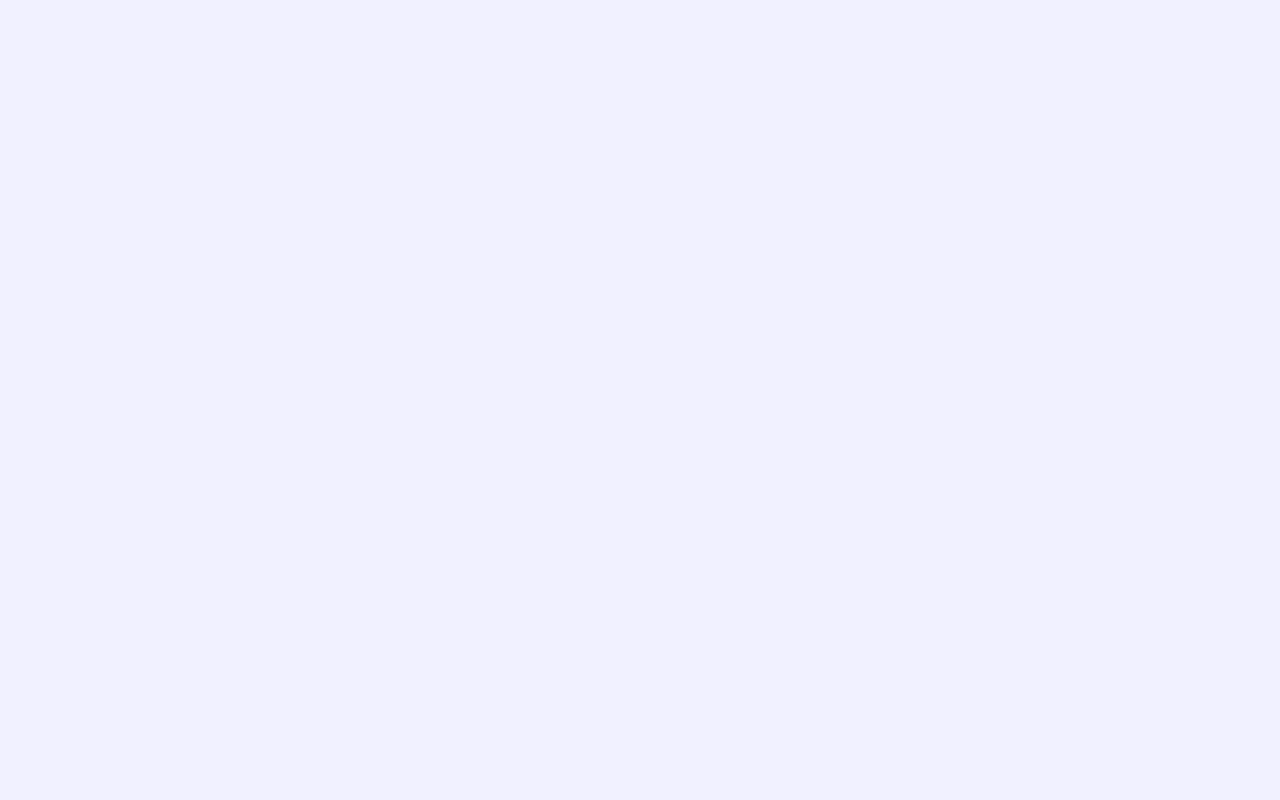
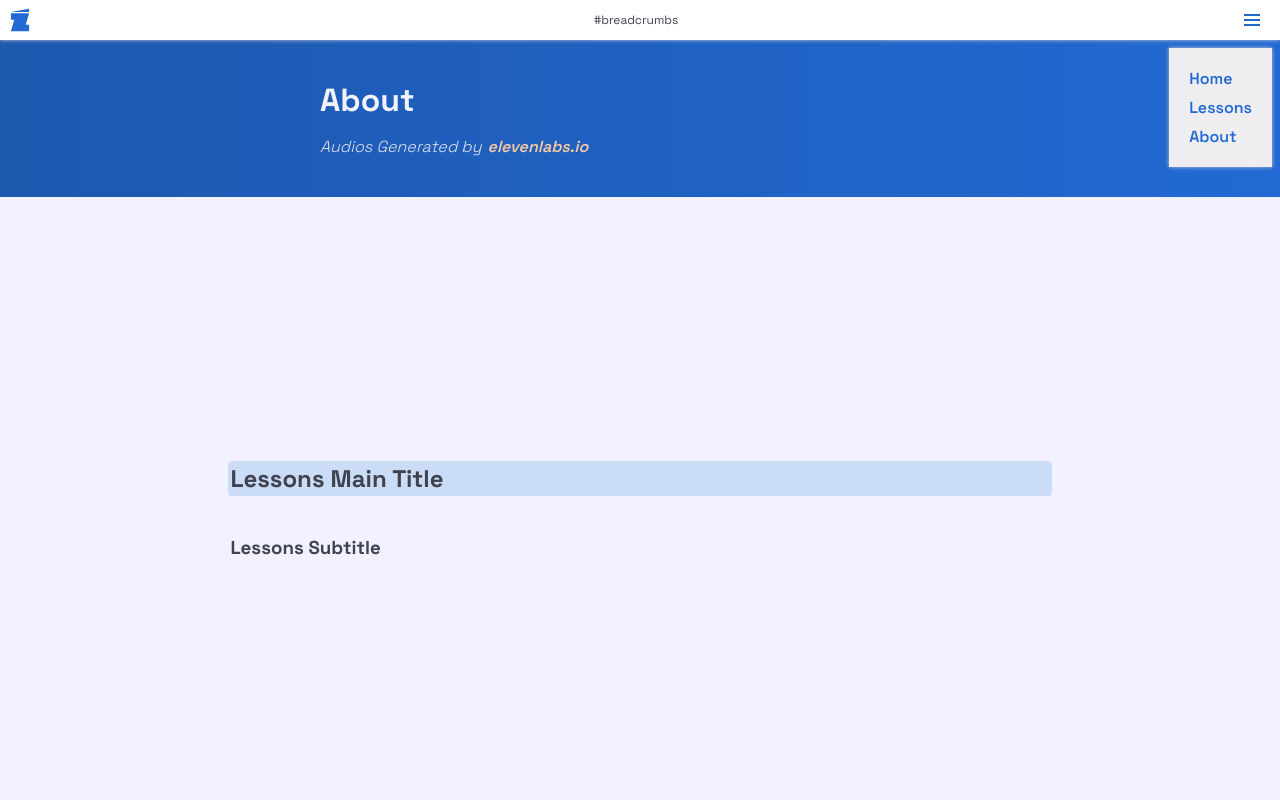
Before and after one commit to joseapp25/hub-phoneticando, a Vue app: page /about in a window 1280 px wide. Before the commit this address had no page. Shown: the top 800 px of the page. Built offline with nearby package versions, Linux system fonts and the light colour scheme.

Commit message:
About Router Added

```diff
--- a/src/components/PhoneticandoGlobalMenu.vue
+++ b/src/components/PhoneticandoGlobalMenu.vue
@@ -14,6 +14,7 @@
     <div class="menu-container">
         <router-link class="menu-container-router-link" to="/">Home</router-link>
         <router-link class="menu-container-router-link" to="/lessons">Lessons</router-link>
+        <router-link class="menu-container-router-link" to="/about">About</router-link>
     </div>
 </template>
 
--- /dev/null
+++ b/src/pages/About.vue
@@ -0,0 +1,37 @@
+<template>
+    <header>
+        <nav>
+            <PhoneticandoGlobalMenu />
+        </nav>
+        <PhoneticandoHeader></PhoneticandoHeader>
+    </header>
+    <main>
+        <div class="test-main">
+            <HeadingTwo>About Main Title</HeadingTwo>
+            <HeadingThree>About Subtitle</HeadingThree>
+        </div>
+    </main>
+    <footer>
+        <PhoneticandoFooter />
+    </footer>
+</template>
+
+<script setup>
+    import PhoneticandoGlobalMenu from '../components/PhoneticandoGlobalMenu.vue';
+    import PhoneticandoHeader from '../components/PhoneticandoHeader.vue';
+    import HeadingTwo from '../components/HeadingTwo.vue';
+    import HeadingThree from '../components/HeadingThree.vue';
+    import PhoneticandoFooter from '../components/PhoneticandoFooter.vue';
+</script>
+
+<style scoped>
+
+    .test-main {
+        margin-top: 264px;
+        margin-bottom: 264px;
+        margin-left: auto;
+        margin-right: auto;
+        max-width: 64vw;
+    }
+
+</style>
--- a/src/router/index.js
+++ b/src/router/index.js
@@ -16,6 +16,12 @@
             name: 'lessons',
             component: Lessons,
             meta: { title: 'Lessons' },
+        },
+        {
+            path: '/about',
+            name: 'about',
+            component: Lessons,
+            meta: { title: 'About' },
         }
     ]
 })
```
